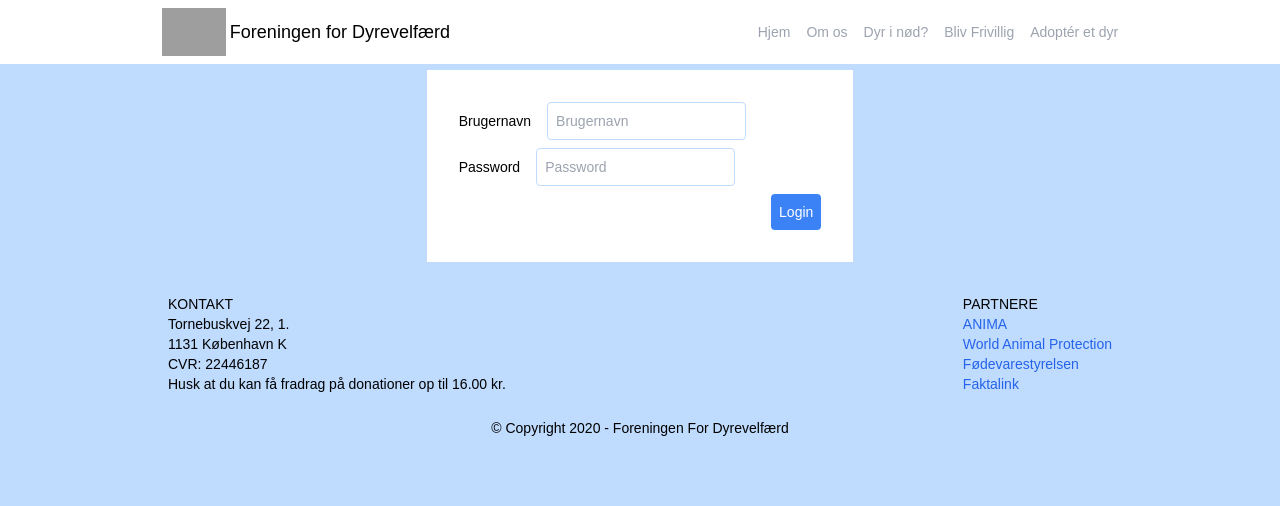
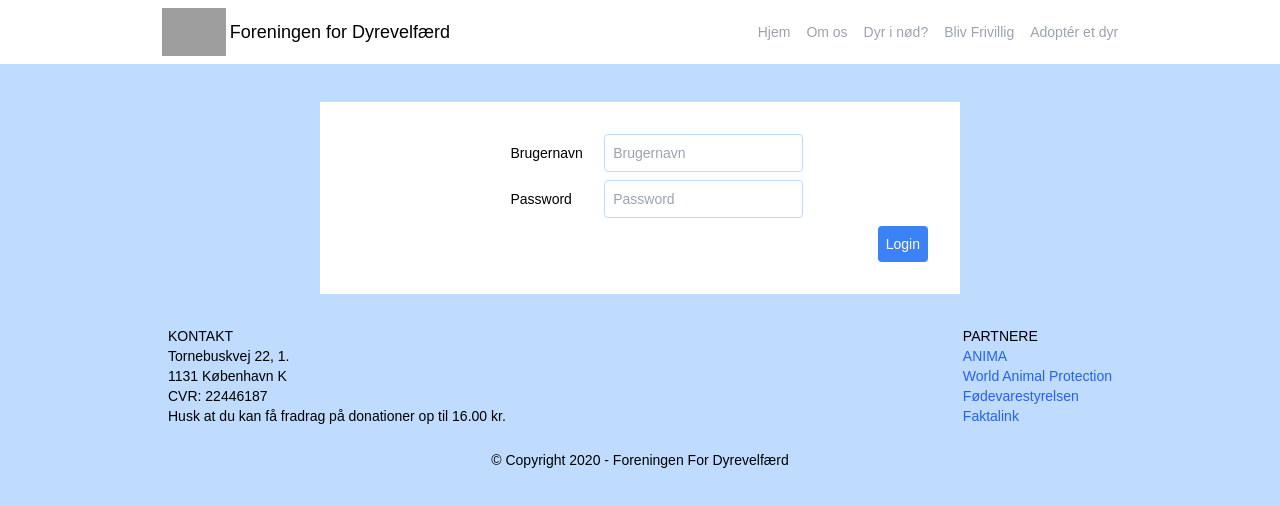
Before and after one commit to akaLaws/dyrevelfaerd, a React (Create React App) app: page /Login in a window 1280 px wide. Shown: the top 506 px of the page. Built offline with nearby package versions, Linux system fonts and the light colour scheme; grey boxes are pictures that could not be loaded.

Commit message:
Added login authentification token saved in cookie

```diff
--- a/src/App.js
+++ b/src/App.js
@@ -20,8 +20,8 @@ const router = createBrowserRouter([
     children: [
       {
         path: "/home",
+        element: <Onepage />,
         index:true,
-        element: <Onepage />,
       },
       {
         path: "/Detail/:detailId",
--- a/src/components/inputfield.jsx
+++ b/src/components/inputfield.jsx
@@ -10,7 +10,7 @@ const InputField = (props) => {
         ">
             <label
                 htmlFor={props.id}
-                className="w-fit flex-initial text-left"
+                className="w-fit flex-initial text-left md:min-w-[30%]"
             >{props.label}</label>
             <input
                 type={props.type}
--- a/src/pages/login.jsx
+++ b/src/pages/login.jsx
@@ -1,25 +1,77 @@
 import InputField from "../components/InputField";
 import Button from "../components/Button";
 
+import { useState } from "react";
+import axios from "axios";
+import Cookies from "universal-cookie";
+import { useNavigate } from "react-router-dom";
+
 const Login = () => {
+
+    const cookies = new Cookies();
+    const navigate = useNavigate();
+
+    const [loginUser, setLoginUser] = useState();
+    const [loginPass, setLoginPass] = useState();
+    const [message, setMessage] = useState();
+
+    const loginAuth = (event) => {
+        event.preventDefault();
+
+        const endpoint = 'http://localhost:4000/auth/token';
+        const body = {username: loginUser, password: loginPass};
+
+        axios.post(endpoint, body)
+        .then(response => {
+            console.log(response)
+             // Sets cookie to expire after an hour of login
+            cookies.set('token', response.data.token, {path:'/', maxAge:3600});
+            setMessage('Du er logget ind');
+        })
+        .catch(error => {
+            console.log(error);
+            setMessage('Forkert brugernavn/password');
+
+        });
+
+        document.querySelector('#user').value = '';
+        document.querySelector('#password').value = '';
+
+        navigate('/adminpanel');
+    }
     return (
+    <>
     <form className="
         w-full
-        md:w-1/3
+        md:max-w-[50%]
         p-8
         bg-white
         flex
         flex-col
-        place-items-between
+        place-items-center
         gap-2
         m-auto
-        mt-8
+        mt-16
     ">
-        <InputField type="text" id="user" label="Brugernavn" />
-        <InputField type="password" id="password" label="Password" />
-        <Button text="Login" />
+        <InputField
+            type="text"
+            id="user"
+            label="Brugernavn"
+            action={(event) => setLoginUser(event.target.value)}
+        />
+        <InputField
+            type="password"
+            id="password"
+            label="Password"
+            action={(event) => setLoginPass(event.target.value)}
+        />
+        <Button
+            text="Login"
+            action={loginAuth}
+        />
     </form>
-
+    <p className="w-full text-center text-blue-600" >{message}</p>
+    </>
     );
 }
 
```
